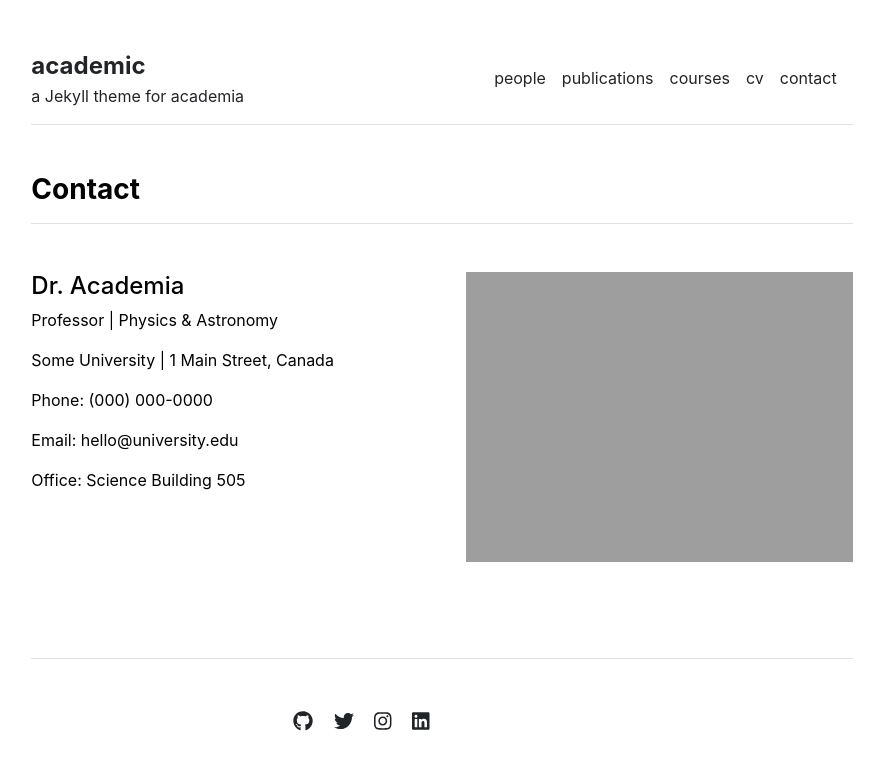
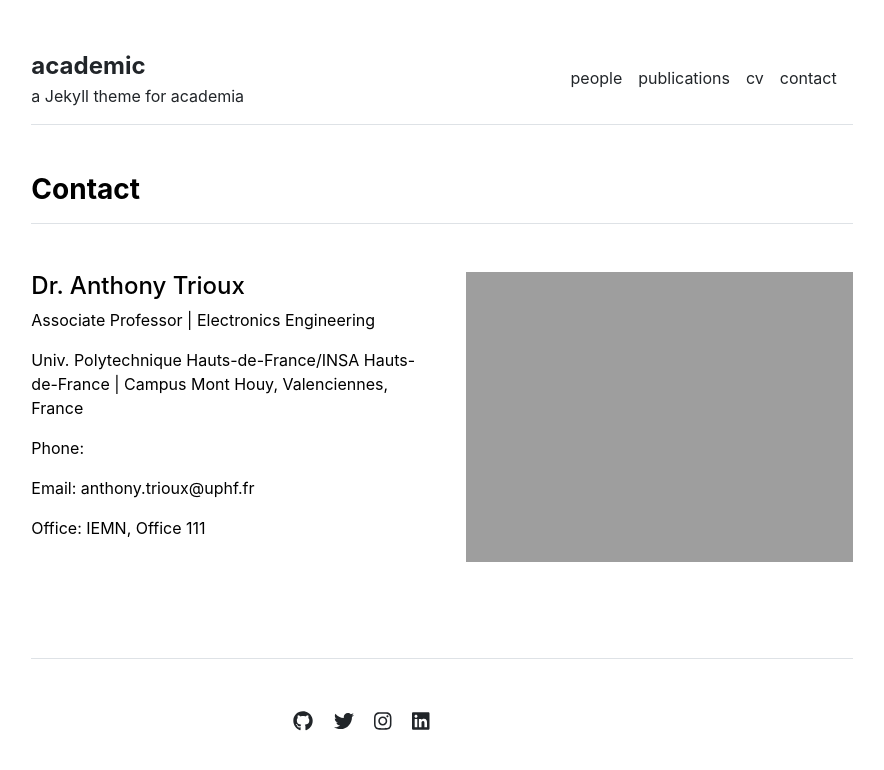
Before and after one commit to XiaYi59/LVCT, a Jekyll site: the page built from contact.md, in a window 1280 px wide. Shown: the top 770 px of the page, without its empty margins (198-1082 px from the left). Built offline with Jekyll 4.4.1, drawn with Linux system fonts in a browser that asks for light colours.

Commit message:
Update settings.yml

```diff
--- a/_data/settings.yml
+++ b/_data/settings.yml
@@ -1,7 +1,7 @@
 menu:
 - {name: 'people', url: '/people'}
 - {name: 'publications', url: '/publications'}
-- {name: 'courses', url: '/courses'}
+#- {name: 'courses', url: '/courses'}
 - {name: 'cv', url: '/cv'}
 - {name: 'contact', url: '/contact'}
 
@@ -22,4 +22,4 @@ social:
 - {icon: 'linkedin', link: 'https://linkedin.com/in/lenpaul'}
 
 contacts:
-- {name: 'Dr. Academia', title: 'Professor', department: 'Physics & Astronomy', institution: 'Some University', institution_address: '1 Main Street, Canada', phone: '(000) 000-0000', email: 'hello@university.edu', office: 'Science Building 505', image: 'assets/img/contact.jpg'}
+- {name: 'Dr. Anthony Trioux', title: 'Associate Professor', department: 'Electronics Engineering', institution: 'Univ. Polytechnique Hauts-de-France/INSA Hauts-de-France', institution_address: 'Campus Mont Houy, Valenciennes, France', email: 'anthony.trioux@uphf.fr', office: 'IEMN, Office 111', image: 'assets/img/contact.jpg'}
```
